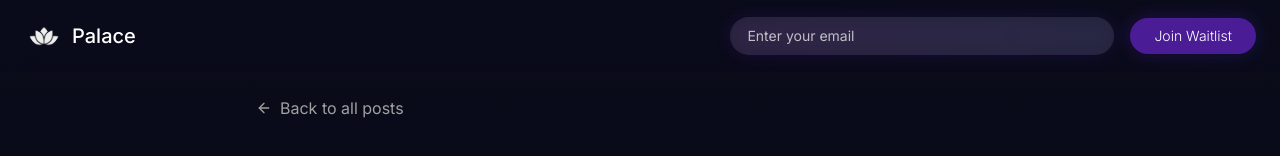
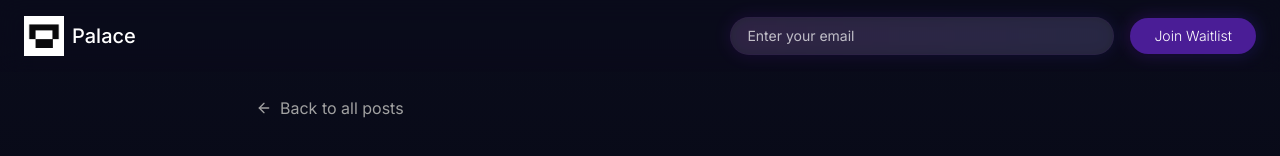
Before and after one commit to dereky98/lucid-spring-marketing, a Next.js app: page /blog/why-bet-on-private-data in a window 1280 px wide. Shown: the top 156 px of the page. Built offline with nearby package versions, Linux system fonts and the light colour scheme; no server answers; a web font is replaced by a local one.

Commit message:
New logo

```diff
--- a/app/blog/[slug]/page.tsx
+++ b/app/blog/[slug]/page.tsx
@@ -91,7 +91,7 @@ export default async function BlogPostPage({ params }: { params: Promise<Params>
       name: "Palace",
       logo: {
         "@type": "ImageObject",
-        url: `${baseUrl}/lucidspringlogo.png`,
+        url: `${baseUrl}/palace_logo.png`,
       },
     },
     mainEntityOfPage: {
--- a/components/Footer.tsx
+++ b/components/Footer.tsx
@@ -6,7 +6,7 @@ export default function Footer() {
       <div className="container mx-auto px-4 flex items-center justify-between">
         <div className="flex items-center space-x-6">
           <div className="flex items-center">
-            <img src="/logo-white.svg" alt="Palace Logo" className="w-10 h-10 mr-2" />
+            <img src="/palace_logo.png" alt="Palace Logo" className="w-10 h-10 mr-2" />
             <span className="text-white text-md">Palace</span>
           </div>
 
--- a/components/Navbar.tsx
+++ b/components/Navbar.tsx
@@ -20,7 +20,7 @@ export default function Navbar({ navbarTheme }: NavbarProps) {
   const isDarkTheme = navbarTheme === "dark";
   const bgColor = isDarkTheme ? "bg-[#0A0C1B]/30" : "bg-white";
   const textColor = isDarkTheme ? "text-white" : "text-black";
-  const logoSrc = isDarkTheme ? "/logo-white.svg" : "/logo-black.svg";
+  const logoSrc = isDarkTheme ? "/palace_logo.png" : "/palace_logo.png";
   const borderColor = isDarkTheme ? "border-none" : "border-neutral-200"; // Softer border for light theme
   const inputBgColor = isDarkTheme ? "bg-white/10" : "bg-neutral-100";
   const inputTextColor = isDarkTheme ? "text-white" : "text-black";
```
Also changed, not shown: public/palace_logo.png (added).
